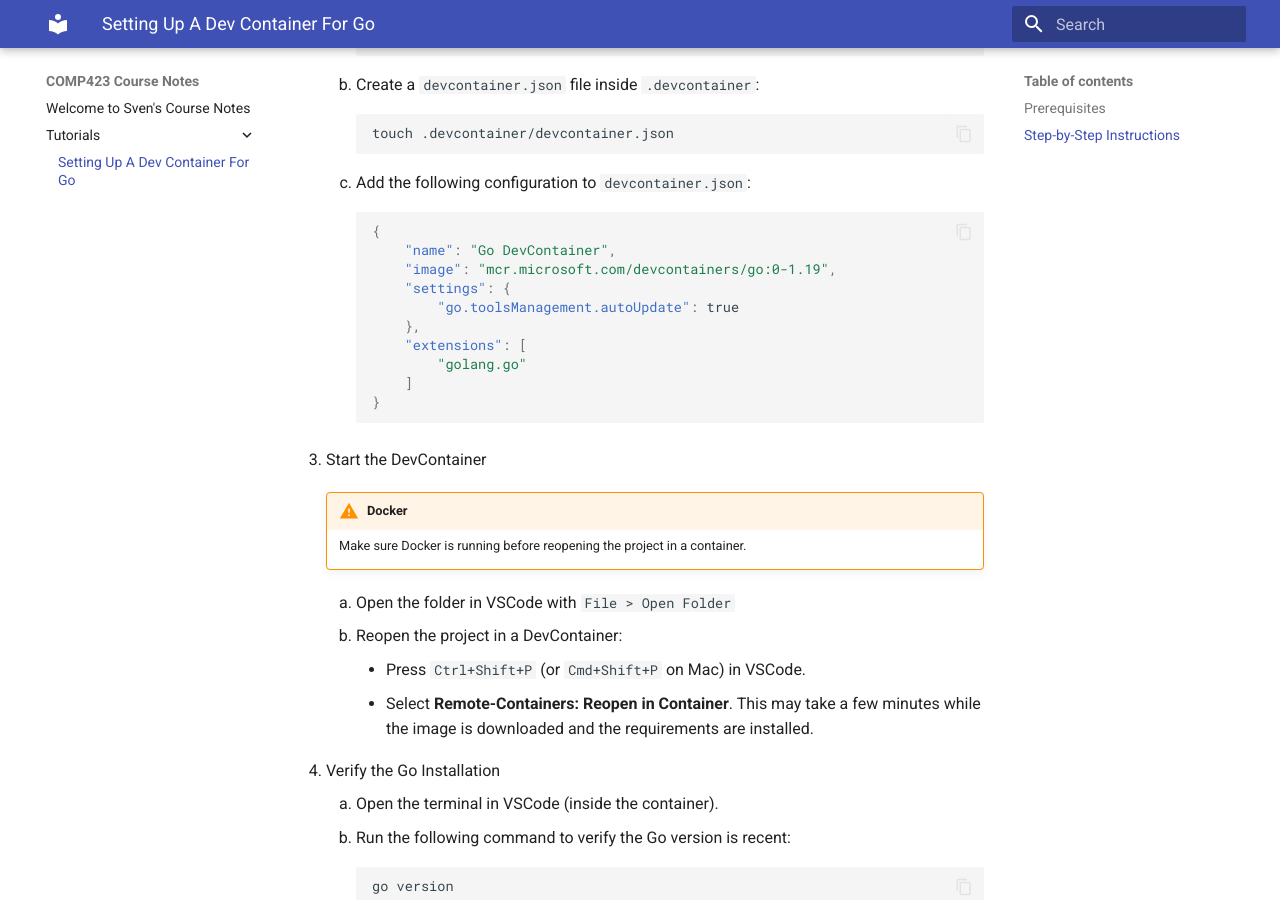
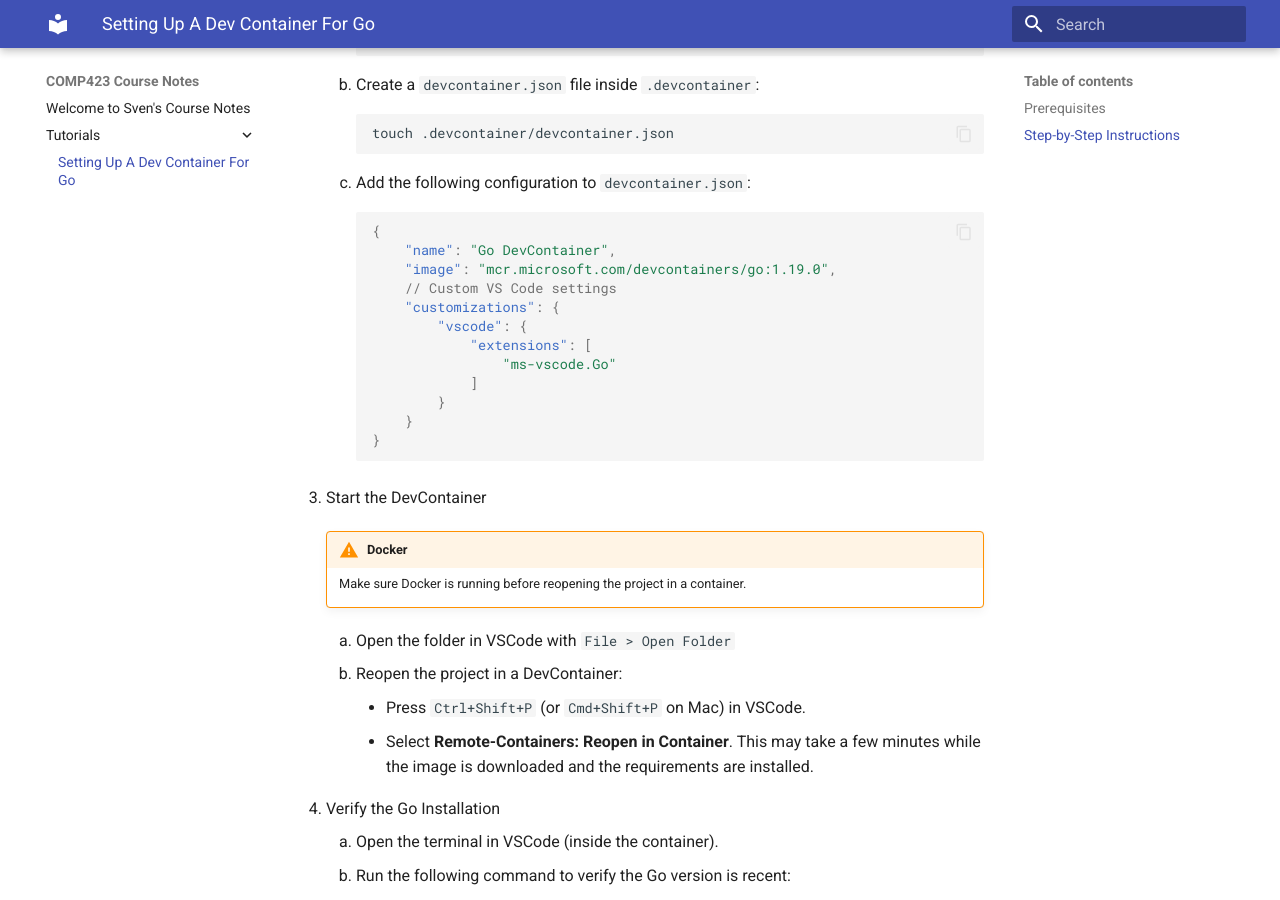
Before and after one commit to svenreyes/comp423-course-notes, an MkDocs documentation site: the page built from docs/tutorials/go-setup.md, in a window 1280 px wide and 900 px high, scrolled down 1108 px. Built offline with MkDocs 1.6.1 and Material for MkDocs 9.7.7, drawn with Linux system fonts in a browser that asks for light colours; emoji names are drawn with the system emoji font.

Commit message:
updated json

````diff
--- a/docs/tutorials/go-setup.md
+++ b/docs/tutorials/go-setup.md
@@ -44,13 +44,15 @@ Install the VSCode extensions:
     ```json
     {
         "name": "Go DevContainer",
-        "image": "mcr.microsoft.com/devcontainers/go:0-1.19",
-        "settings": {
-            "go.toolsManagement.autoUpdate": true
-        },
-        "extensions": [
-            "golang.go"
-        ]
+        "image": "mcr.microsoft.com/devcontainers/go:1.19.0",
+        // Custom VS Code settings
+        "customizations": {
+            "vscode": {
+                "extensions": [
+                    "ms-vscode.Go"
+                ]
+            }
+        }
     }
     ```
 3. Start the DevContainer
````
